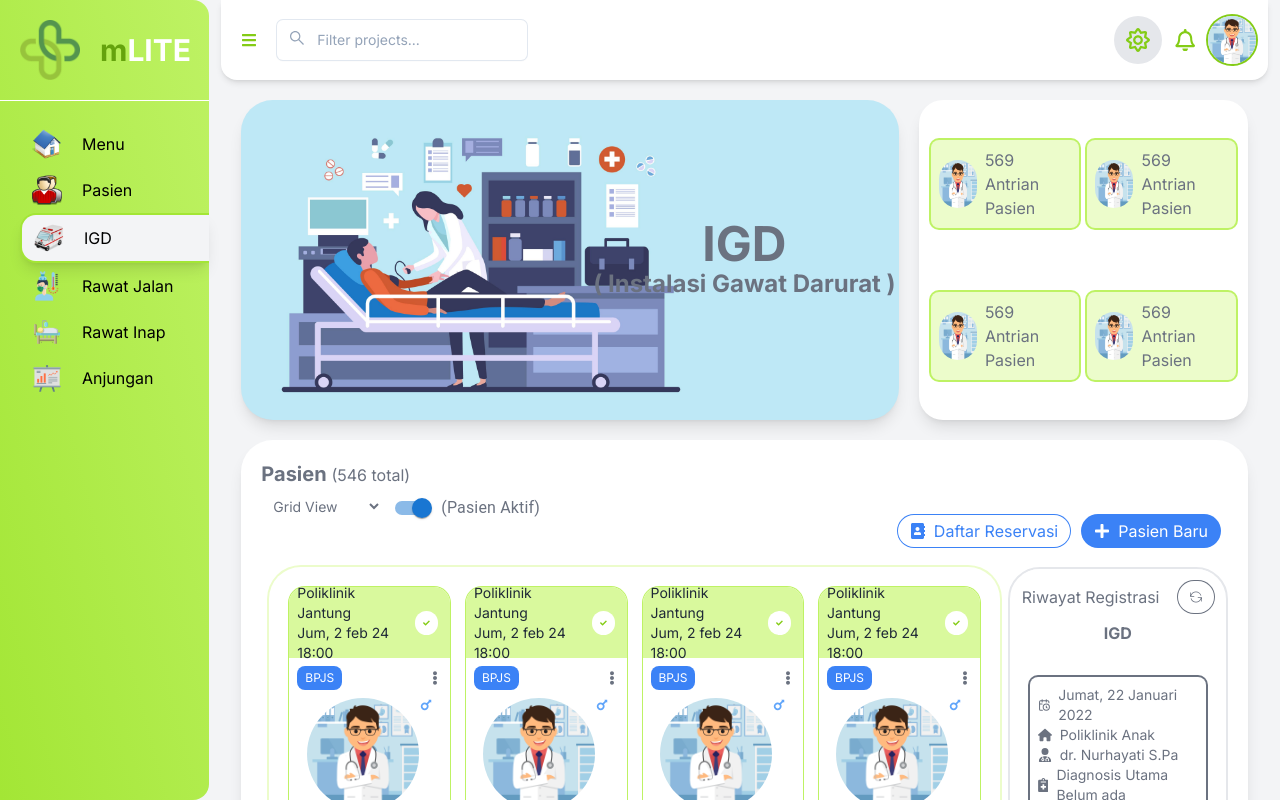
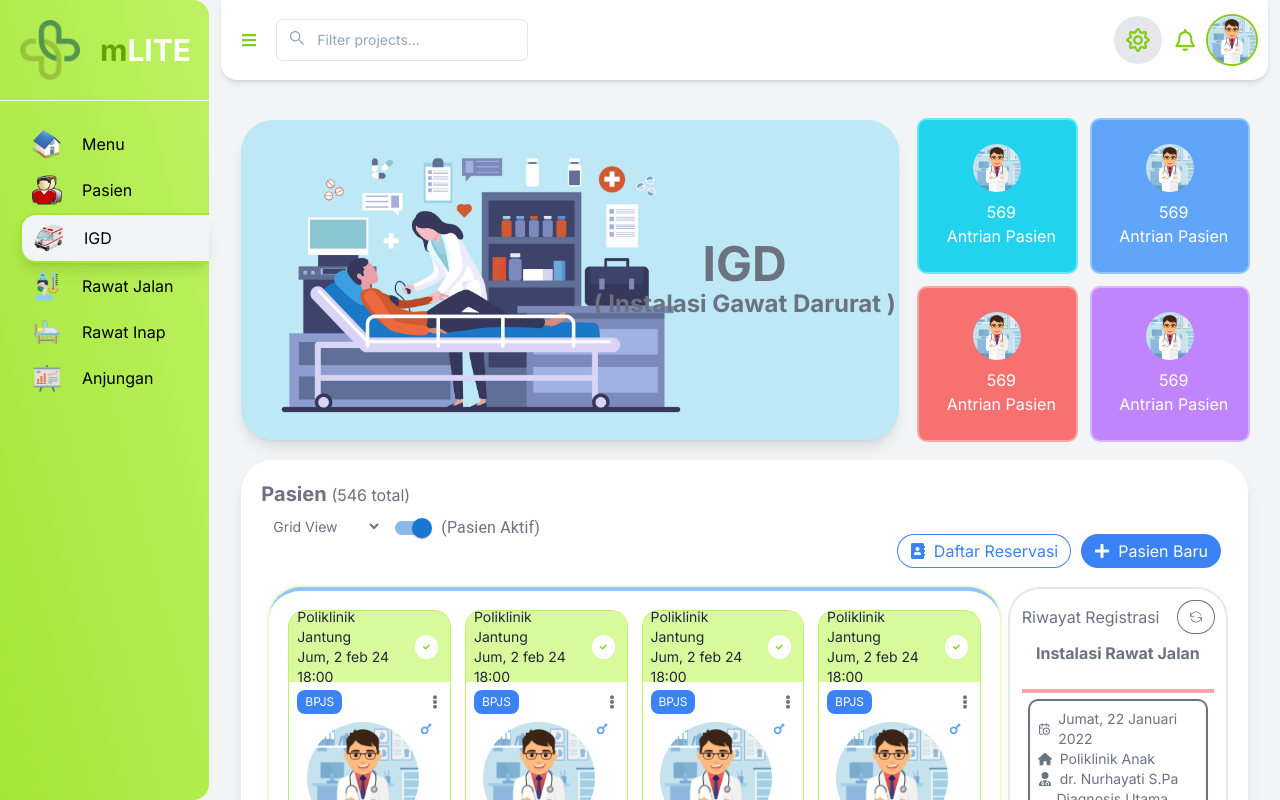
Before and after one commit to adriCSM/belajar-react-next, a Next.js app: page /admin/igd in a window 1280 px wide. Shown: the top 800 px of the page. Built offline with nearby package versions, Linux system fonts and the light colour scheme.

Commit message:
update 2

```diff
--- a/src/app/admin/igd/page.tsx
+++ b/src/app/admin/igd/page.tsx
@@ -8,12 +8,11 @@ import { FaAddressBook, FaLongArrowAltRight, FaPlus } from 'react-icons/fa';
 import { TfiReload } from 'react-icons/tfi';
 import Button from '@/components/Elements/Button';
 import CardRiwayat from '@/components/Fragments/CardRiwayat';
-
-export default function IgdPage() {
+export default function RawatJalanPage() {
   return (
     <div className="p-5 text-gray-500">
       <div className="flex">
-        <div className="w-2/3 bg-igd h-80 bg-contain bg-no-repeat bg-left bg-[#bee8f6] bg-center shadow-lg rounded-2xl  ">
+        <div className="w-2/3 me-5 bg-igd h-80 bg-contain bg-no-repeat bg-left bg-[#bee8f6] bg-center shadow-lg rounded-2xl  ">
           <div className="h-full  w-full flex items-center justify-center ">
             <div className="w-1/2"></div>
             <div className="w-1/2 ps-5 font-bold text-gray-500 text-center  ">
@@ -22,17 +21,24 @@ export default function IgdPage() {
             </div>
           </div>
         </div>
-        <div className="justify-between bg-white rounded-3xl shadow-lg p-3 grid grid-cols-2 ms-5 gap-2 w-1/3">
+        <div className="grid grid-cols-2 gap-4 w-1/3">
           {Array.from({ length: 4 }).map((_, index) => (
-            <div className="items-center flex justify-center " key={index}>
-              <div className=" ring-2 ring-lime-300 items-center rounded-lg p-2 flex bg-lime-100 justify-center ">
-                <div>
-                  <img src="../images/img-person.jpg" alt="" className="w-12 h-12 rounded-full" />
-                </div>
-                <div className="flex flex-col justify-start ps-2">
-                  <h1>569</h1>
-                  <p>Antrian Pasien</p>
-                </div>
+            <div
+              className={`ring-2  text-center rounded-lg p-2 flex flex-col  text-white  w-full justify-center ${
+                index == 0 && 'ring-cyan-300 bg-cyan-400'
+              } ${index == 1 && 'ring-blue-300 bg-blue-400'} ${
+                index == 2 && 'ring-red-300 bg-red-400'
+              } ${index == 3 && 'ring-purple-300 bg-purple-400'} `}
+            >
+              <img
+                src="../images/img-person.jpg"
+                alt=""
+                className="w-12 h-12 rounded-full self-center mb-2"
+              />
+
+              <div className="flex flex-col justify-start ps-2">
+                <h1>569</h1>
+                <p>Antrian Pasien</p>
               </div>
             </div>
           ))}
@@ -72,19 +78,19 @@ export default function IgdPage() {
               buttonText="Pasien Baru"
               styleModal="w-2/3 h-auto p-5"
               Icon={FaPlus}
-              title="IGD ( Instalasi Gawat Darurat )"
+              title="IGD"
             />
           </div>
         </div>
 
-        <div className="w-full h-full flex  ">
-          <div className="overflow-auto max-h-[560px] grid grid-cols-2 sm:grid-cols-4 gap-4 justify-between rounded-2xl p-5 ring-2 mt-5 mx-2 ring-lime-100">
+        <div className="w-full h-full flex ">
+          <div className=" border-t-4 border-blue-300 overflow-auto max-h-[560px] grid grid-cols-2 sm:grid-cols-4 gap-4 justify-between rounded-2xl p-5 ring-2 mt-5 mx-2 ring-lime-100">
             {Array.from({ length: 19 }).map((_, index) => {
               return <CardPasien key={index} />;
             })}
           </div>
           <div className="w-1/4 max-h-[560px] border-2 overflow-auto  mt-5 rounded-2xl px-3">
-            <div className="sticky top-0 bg-white py-3">
+            <div className="sticky top-0 bg-white py-3 border-b-4 border-red-300">
               <div className="pb-2 flex justify-between  items-center">
                 <h1>Riwayat Registrasi</h1>
                 <Button
@@ -93,10 +99,10 @@ export default function IgdPage() {
                 />
               </div>
               <div>
-                <h1 className="font-bold text-center mb-3">IGD</h1>
+                <h1 className="font-bold text-center mb-3">Instalasi Rawat Jalan</h1>
               </div>
             </div>
-            <div className="  p-2 rounded-lg  overflow-auto ">
+            <div className="  p-2 rounded-lg   overflow-auto ">
               {Array.from({ length: 15 }).map((_, index) => {
                 return <CardRiwayat />;
               })}
--- a/src/app/admin/navbar.tsx
+++ b/src/app/admin/navbar.tsx
@@ -1,7 +1,7 @@
 import { FaBars, FaMoon, FaRegSun, FaRegBell, FaSistrix, FaUserMd } from 'react-icons/fa';
 export default function NavbarAdmin() {
   return (
-    <nav className="flex w-full h-20 bg-white justify-between rounded-b-xl p-3 sticky top-0 z-10 shadow-md items-center">
+    <nav className="flex w-full h-20 bg-white mb-5 justify-between rounded-b-xl p-3 sticky top-0 z-10 shadow-md items-center">
       <div className="flex items-center">
         <button className="ms-2 text-lime-500">
           <FaBars />
--- a/src/app/admin/pasien/page.tsx
+++ b/src/app/admin/pasien/page.tsx
@@ -11,7 +11,7 @@ export default function PasienPage() {
   return (
     <div className="p-5 text-gray-500">
       <div className="flex">
-        <div className="w-2/3 bg-register bg-contain bg-no-repeat bg-[#66cdcc]  h-80  shadow-lg rounded-2xl  ">
+        <div className="w-2/3 bg-register bg-contain bg-no-repeat bg-[#66cdcc]  h-80  shadow-lg rounded-2xl me-5  ">
           <div className="h-full  w-full flex items-center justify-center ">
             <div className="w-1/2"></div>
             <div className="w-1/2 ps-12 font-bold text-center text-white ">
@@ -20,17 +20,24 @@ export default function PasienPage() {
             </div>
           </div>
         </div>
-        <div className="justify-between bg-white rounded-3xl shadow-lg p-3 grid grid-cols-2 ms-5 gap-2 w-1/3">
+        <div className="grid grid-cols-2 gap-4 w-1/3">
           {Array.from({ length: 4 }).map((_, index) => (
-            <div className="items-center flex justify-center " key={index}>
-              <div className=" ring-2 ring-lime-300 items-center rounded-lg p-2 flex bg-lime-100 justify-center ">
-                <div>
-                  <img src="../images/img-person.jpg" alt="" className="w-12 h-12 rounded-full" />
-                </div>
-                <div className="flex flex-col justify-start ps-2">
-                  <h1>569</h1>
-                  <p>Antrian Pasien</p>
-                </div>
+            <div
+              className={`ring-2  text-center rounded-lg p-2 flex flex-col  text-white  w-full justify-center ${
+                index == 0 && 'ring-cyan-300 bg-cyan-400'
+              } ${index == 1 && 'ring-blue-300 bg-blue-400'} ${
+                index == 2 && 'ring-red-300 bg-red-400'
+              } ${index == 3 && 'ring-purple-300 bg-purple-400'} `}
+            >
+              <img
+                src="../images/img-person.jpg"
+                alt=""
+                className="w-12 h-12 rounded-full self-center mb-2"
+              />
+
+              <div className="flex flex-col justify-start ps-2">
+                <h1>569</h1>
+                <p>Antrian Pasien</p>
               </div>
             </div>
           ))}
--- a/src/app/admin/rawat_inap/page.tsx
+++ b/src/app/admin/rawat_inap/page.tsx
@@ -1,7 +1,7 @@
 export default function RawatInapPage() {
   return (
     <div>
-      <h1>Ini Page Rawat Inap</h1>
+      <div className="w-full h-32 shadow-lg rounded-2xl bg-white"></div>
     </div>
   );
 }
--- a/src/app/admin/rawat_jalan/page.tsx
+++ b/src/app/admin/rawat_jalan/page.tsx
@@ -12,7 +12,7 @@ export default function RawatJalanPage() {
   return (
     <div className="p-5 text-gray-500">
       <div className="flex">
-        <div className="w-2/3 bg-rawat-jalan h-80 bg-contain bg-no-repeat bg-left bg-[#fcf8ec] bg-center shadow-lg rounded-2xl  ">
+        <div className="w-2/3 me-5 bg-rawat-jalan h-80 bg-contain bg-no-repeat bg-left bg-[#fcf8ec] bg-center shadow-lg rounded-2xl  ">
           <div className="h-full  w-full flex items-center justify-center ">
             <div className="w-1/2"></div>
             <div className="w-1/2 ps-5 font-bold text-gray-500 text-center  ">
@@ -20,17 +20,24 @@ export default function RawatJalanPage() {
             </div>
           </div>
         </div>
-        <div className="justify-between bg-white rounded-3xl shadow-lg p-3 grid grid-cols-2 ms-5 gap-2 w-1/3">
+        <div className="grid grid-cols-2 gap-4 w-1/3">
           {Array.from({ length: 4 }).map((_, index) => (
-            <div className="items-center flex justify-center " key={index}>
-              <div className=" ring-2 ring-lime-300 items-center rounded-lg p-2 flex bg-lime-100 justify-center ">
-                <div>
-                  <img src="../images/img-person.jpg" alt="" className="w-12 h-12 rounded-full" />
-                </div>
-                <div className="flex flex-col justify-start ps-2">
-                  <h1>569</h1>
-                  <p>Antrian Pasien</p>
-                </div>
+            <div
+              className={`ring-2  text-center rounded-lg p-2 flex flex-col  text-white  w-full justify-center ${
+                index == 0 && 'ring-cyan-300 bg-cyan-400'
+              } ${index == 1 && 'ring-blue-300 bg-blue-400'} ${
+                index == 2 && 'ring-red-300 bg-red-400'
+              } ${index == 3 && 'ring-purple-300 bg-purple-400'} `}
+            >
+              <img
+                src="../images/img-person.jpg"
+                alt=""
+                className="w-12 h-12 rounded-full self-center mb-2"
+              />
+
+              <div className="flex flex-col justify-start ps-2">
+                <h1>569</h1>
+                <p>Antrian Pasien</p>
               </div>
             </div>
           ))}
@@ -75,14 +82,14 @@ export default function RawatJalanPage() {
           </div>
         </div>
 
-        <div className="w-full h-full flex  ">
-          <div className="overflow-auto max-h-[560px] grid grid-cols-2 sm:grid-cols-4 gap-4 justify-between rounded-2xl p-5 ring-2 mt-5 mx-2 ring-lime-100">
+        <div className="w-full h-full flex ">
+          <div className=" border-t-4 border-blue-300 overflow-auto max-h-[560px] grid grid-cols-2 sm:grid-cols-4 gap-4 justify-between rounded-2xl p-5 ring-2 mt-5 mx-2 ring-lime-100">
             {Array.from({ length: 19 }).map((_, index) => {
               return <CardPasien key={index} />;
             })}
           </div>
           <div className="w-1/4 max-h-[560px] border-2 overflow-auto  mt-5 rounded-2xl px-3">
-            <div className="sticky top-0 bg-white py-3">
+            <div className="sticky top-0 bg-white py-3 border-b-4 border-red-300">
               <div className="pb-2 flex justify-between  items-center">
                 <h1>Riwayat Registrasi</h1>
                 <Button
@@ -94,7 +101,7 @@ export default function RawatJalanPage() {
                 <h1 className="font-bold text-center mb-3">Instalasi Rawat Jalan</h1>
               </div>
             </div>
-            <div className="  p-2 rounded-lg  overflow-auto ">
+            <div className="  p-2 rounded-lg   overflow-auto ">
               {Array.from({ length: 15 }).map((_, index) => {
                 return <CardRiwayat />;
               })}
--- a/src/components/Fragments/FormRawatInap.tsx
+++ b/src/components/Fragments/FormRawatInap.tsx
@@ -50,14 +50,6 @@ export default function FormRawatInap({ ...props }) {
           </table>
         </div>
       </div>
-      <div className="flex justify-end py-3">
-        <Button
-          text="Batal"
-          styleButton="bg-white ring-red-500 text-red-500 me-2 "
-          Icon={FaXmark}
-        />
-        <Button text="Simpan" styleButton="bg-blue-500 text-white " Icon={FaSave} />
-      </div>
     </div>
   );
 }
--- a/src/components/Fragments/FormRawatJalan.tsx
+++ b/src/components/Fragments/FormRawatJalan.tsx
@@ -50,14 +50,6 @@ export default function FormRawatJalan({ ...props }) {
           </table>
         </div>
       </div>
-      <div className="flex justify-end py-3">
-        <Button
-          text="Batal"
-          styleButton="bg-white ring-red-500 text-red-500 me-2 "
-          Icon={FaXmark}
-        />
-        <Button text="Simpan" styleButton="bg-blue-500 text-white " Icon={FaSave} />
-      </div>
     </div>
   );
 }
```
Also changed, not shown: src/components/Fragments/FormIgd.tsx (+2 -12 lines), src/components/Fragments/FormRegistrasi.tsx (+5 -13 lines), src/components/Fragments/Modal.tsx (+14 -0 lines).
